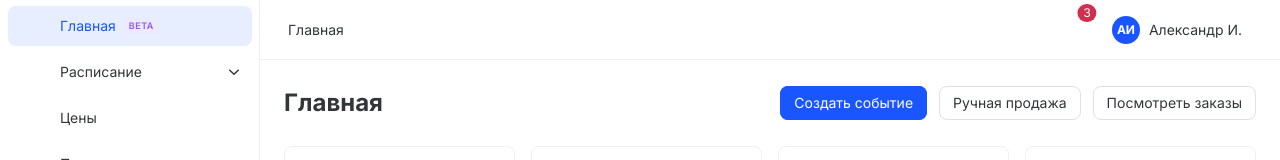
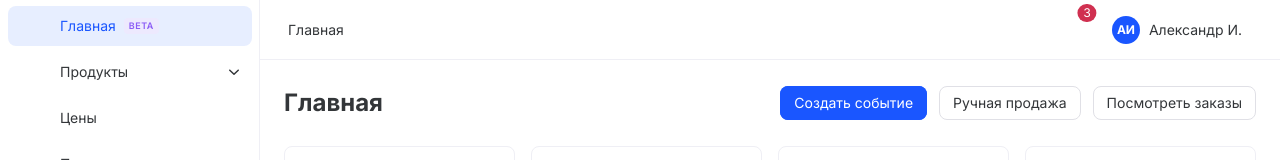
Before and after one commit to 23brezhnev/fanzilla-admin, a Vue app: page /dashboard in a window 1280 px wide. Shown: the top 160 px of the page. Built offline with nearby package versions, Linux system fonts and the light colour scheme; some icons are missing.

Commit message:
Reorganize products section in sidebar

```diff
--- a/src/layouts/AdminLayout.vue
+++ b/src/layouts/AdminLayout.vue
@@ -96,11 +96,12 @@ const menuOptions = [
     icon: renderIcon(HomeOutline)
   },
   {
-    label: 'Расписание',
-    key: 'events',
+    label: 'Продукты',
+    key: 'products',
     icon: renderIcon(CalendarOutline),
     children: [
-      { label: 'Управление событиями', key: 'events-list' },
+      { label: 'События', key: 'events-list' },
+      { label: 'Каталог услуг', key: 'products-services' },
     ]
   },
   {
@@ -173,6 +174,7 @@ const menuOptions = [
 const routeMap = {
   'dashboard': '/dashboard',
   'events-list': '/events',
+  'products-services': '/catalog/services',
   'pricing': '/pricing',
   'sales-orders': '/sales/orders',
   'sales-tickets': '/sales/tickets',
@@ -201,6 +203,7 @@ const activeKey = computed(() => {
   const path = route.path
   if (reverseRouteMap[path]) return reverseRouteMap[path]
   if (path.startsWith('/events')) return 'events-list'
+  if (path.startsWith('/catalog/services')) return 'products-services'
   if (path.startsWith('/sales/orders')) return 'sales-orders'
   if (path.startsWith('/sales/tickets')) return 'sales-tickets'
   if (path.startsWith('/pricing')) return 'pricing'
@@ -216,9 +219,12 @@ const breadcrumbs = computed(() => {
   const path = route.path
 
   if (path.startsWith('/events')) {
-    crumbs.push({ label: 'Расписание', path: '/events' })
+    crumbs.push({ label: 'Продукты', path: '/events' })
     if (path.includes('/create')) crumbs.push({ label: 'Создание события', path: path })
     else if (route.params.id) crumbs.push({ label: 'Карточка события', path: path })
+  } else if (path.startsWith('/catalog/services')) {
+    crumbs.push({ label: 'Продукты', path: '/events' })
+    crumbs.push({ label: 'Каталог услуг', path: '/catalog/services' })
   } else if (path.startsWith('/sales/orders')) {
     crumbs.push({ label: 'Продажи', path: '/sales/orders' })
     crumbs.push({ label: 'Заказы', path: '/sales/orders' })
@@ -264,7 +270,7 @@ function handleMenuSelect(key) {
 
 // Keys that are NOT beta (ready sections)
 const readyKeys = new Set([
-  'events', 'events-list',
+  'products', 'events-list', 'products-services',
   'pricing',
   'sales', 'sales-orders', 'sales-tickets',
   'settings-venues',
```
